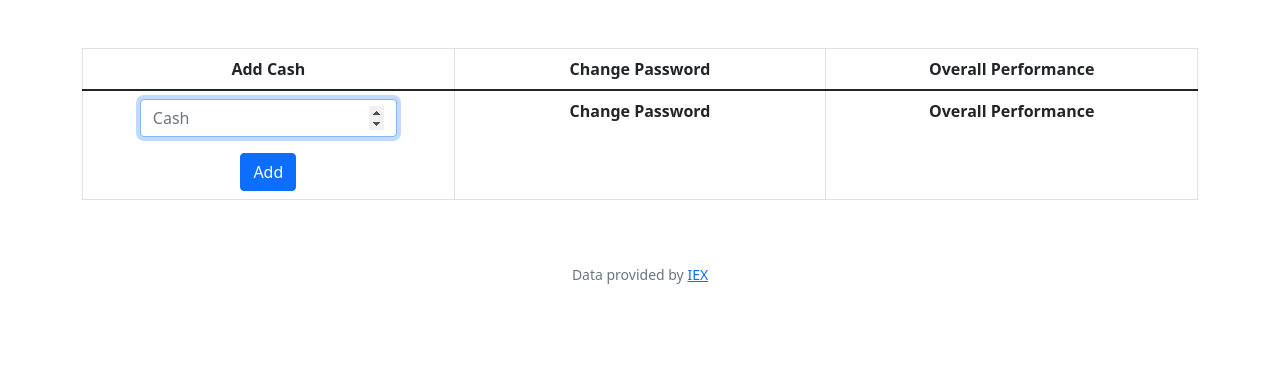
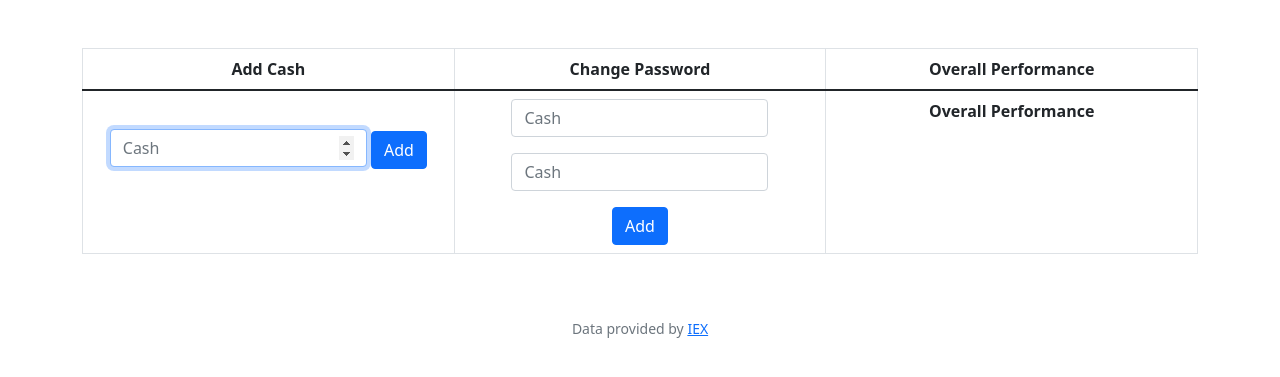
Before and after one commit to Dchoi0729/cs50, a Flask app: page /account in a window 1280 px wide. Shown: the part 76-453 px from the top of the page. Run offline with Flask 2, Linux system fonts and the light colour scheme; a user stored in the database is signed in; lists and menus that the app fills with data are empty; some libraries are stand-ins or nearby versions.

Commit message:
Sun, Jul 24, 2022, 10:06 AM +00:00

```diff
--- a/finance/static/styles.css
+++ b/finance/static/styles.css
@@ -44,3 +44,10 @@ nav .navbar-brand .green
 #profile-table thead tr th{
     width:33%;
 }
+
+#cash{
+    display:inline-block;
+    margin-bottom: 5px;
+    width: 80px;
+    margin-top: 30px;
+}
--- a/finance/templates/profile.html
+++ b/finance/templates/profile.html
@@ -16,13 +16,21 @@
             <tr>
                 <th class="text-middle">
                     <form action="/account" method="post">
+                        <input id = "cash" autocomplete="off" autofocus class="form-control mx-auto w-auto" name="cash" min="0" placeholder="Cash" type="number">
+                        <button class="btn btn-primary" type="submit">Add</button>
+                    </form>
+                </th>
+                <th class="text-middle">
+                    <form action="/account" method="post">
+                        <div class="mb-3">
+                            <input autocomplete="off" autofocus class="form-control mx-auto w-auto" name="cash" min="0" placeholder="Cash" type="number">
+                        </div>
                         <div class="mb-3">
                             <input autocomplete="off" autofocus class="form-control mx-auto w-auto" name="cash" min="0" placeholder="Cash" type="number">
                         </div>
                         <button class="btn btn-primary" type="submit">Add</button>
                     </form>
                 </th>
-                <th class="text-middle">Change Password</th>
                 <th class="text-middle">Overall Performance</th>
             </tr>
         <tbody>
```
Also changed, not shown: finance/finance.db.
